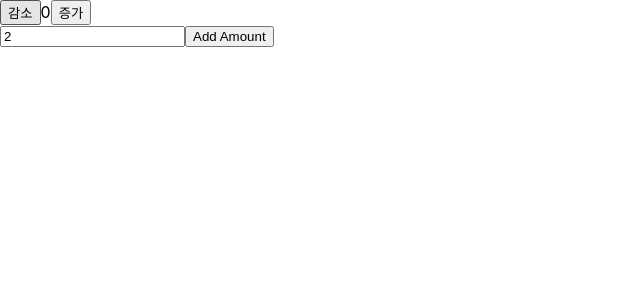
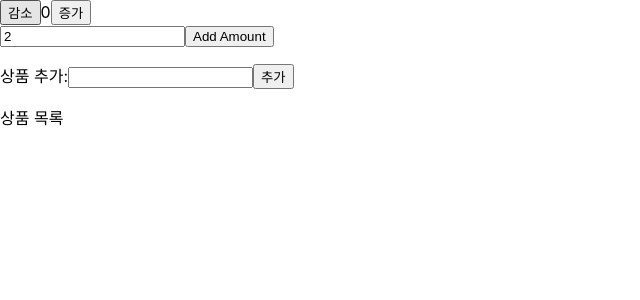
Before and after one commit to geoblo/fullstack-study, a React (Create React App) app in the folder 11_React/my-app/: page / in a window 1280 px wide. Shown: the top 300 px of the page, without its empty margins (0-640 px from the left). Built offline with nearby package versions, Linux system fonts and the light colour scheme.

Commit message:
업로드

```diff
--- a/11_React/my-app/src/chapter18/ReduxTestApp.jsx
+++ b/11_React/my-app/src/chapter18/ReduxTestApp.jsx
@@ -1,10 +1,12 @@
 import React from 'react';
 import Counter from './features/Counter';
+import ProductList from './features/ProductList';
 
 function ReduxTestApp(props) {
   return (
     <>
       <Counter />
+      <ProductList />
     </>
   );
 }
--- a/11_React/my-app/src/chapter18/app/store.js
+++ b/11_React/my-app/src/chapter18/app/store.js
@@ -1,5 +1,6 @@
 import { configureStore } from "@reduxjs/toolkit";
 import counterReducer from "../features/counterSlice";
+import productReducer from "../features/productSlice";
 
 // 1. Redux Store 만들기
 // 전역 state를 보관하는 저장소
@@ -9,7 +10,8 @@ export const store = configureStore({
   // 4. Redux Store에 Reducer 추가하기
   // 리듀서를 Store에 등록을 해야 컴포넌트들이 전역 state를 사용 가능
   reducer: {
-    counter: counterReducer
+    counter: counterReducer,
+    product: productReducer
   }
 });
 
--- /dev/null
+++ b/11_React/my-app/src/chapter18/features/ProductList.jsx
@@ -0,0 +1,46 @@
+import React, { useState } from 'react';
+import { useDispatch, useSelector } from 'react-redux';
+import { addToProductList, selectProductList } from './productSlice';
+
+function ProductList(props) {
+  const dispatch = useDispatch();
+  // const productList = useSelector(state => state.product.productList);
+  const productList = useSelector(selectProductList);
+
+  const [productName, setProductName] = useState('');
+
+  const handleAddProduct = () => {
+    dispatch(addToProductList(productName));
+    setProductName('');
+  };
+
+  return (
+    <>
+      <p>
+        상품 추가:
+        <input
+          type="text"
+          value={productName}
+          onChange={(e) => setProductName(e.target.value)}
+          onKeyUp={(e) => {
+            if (e.key === 'Enter') {
+              handleAddProduct();
+            }
+          }}
+        />
+        <button
+          type='button'
+          onClick={handleAddProduct}
+        >
+          추가
+        </button>
+      </p>
+      <p>상품 목록</p>
+      <ul>
+        {productList.map((product, index) => <li key={index}>{product}</li>)}
+      </ul>
+    </>
+  );
+}
+
+export default ProductList;
--- /dev/null
+++ b/11_React/my-app/src/chapter18/features/productSlice.js
@@ -0,0 +1,22 @@
+import { createSlice } from "@reduxjs/toolkit";
+
+const initialState = {
+  productList: [],
+};
+
+const productSlice = createSlice({
+  name: 'product',
+  initialState,
+  reducers: {
+    addToProductList: (state, { payload: productName }) => {
+      // console.log(action);
+      state.productList.push(productName);
+    },
+  }
+});
+
+export const { addToProductList } = productSlice.actions;
+
+export const selectProductList = state => state.product.productList;
+
+export default productSlice.reducer;
```
